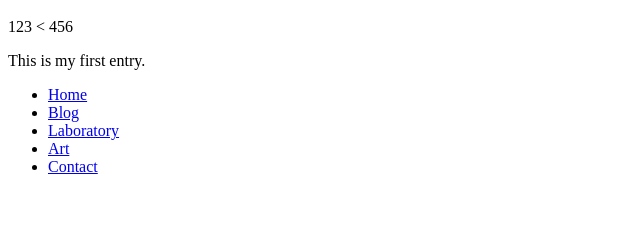
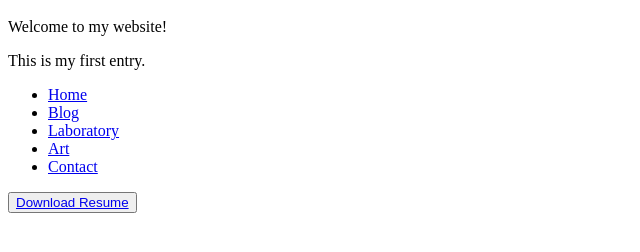
Before and after one commit to rashadg1030/rashad-blog, a plain HTML site: page docs/index.html in a window 1280 px wide. Shown: the part 48-300 px from the top of the page, without its empty margins (0-640 px from the left). Drawn offline with Linux system fonts and the light colour scheme.

Commit message:
Added download button for resume.

```diff
--- a/docs/index.html
+++ b/docs/index.html
@@ -1 +1 @@
-<h1>rλshλd1030</h1><p class="blue">123 &lt; 456</p><p>This is my first entry.</p><ul><li><a href="#index">Home</a></li><li><a href="#blog">Blog</a></li><li><a href="#laboratory">Laboratory</a></li><li><a href="#art">Art</a></li><li><a href="#contact">Contact</a></li></ul>
+<h1>rλshλd1030</h1>Welcome to my website!<p>This is my first entry.</p><ul><li><a href="#index">Home</a></li><li><a href="#blog">Blog</a></li><li><a href="#laboratory">Laboratory</a></li><li><a href="#art">Art</a></li><li><a href="#contact">Contact</a></li></ul><button><a href="./Rashad_Gover.pdf" download="Rashad_Gover">Download Resume</a></button>
```
Also changed, not shown: 2 other files.
